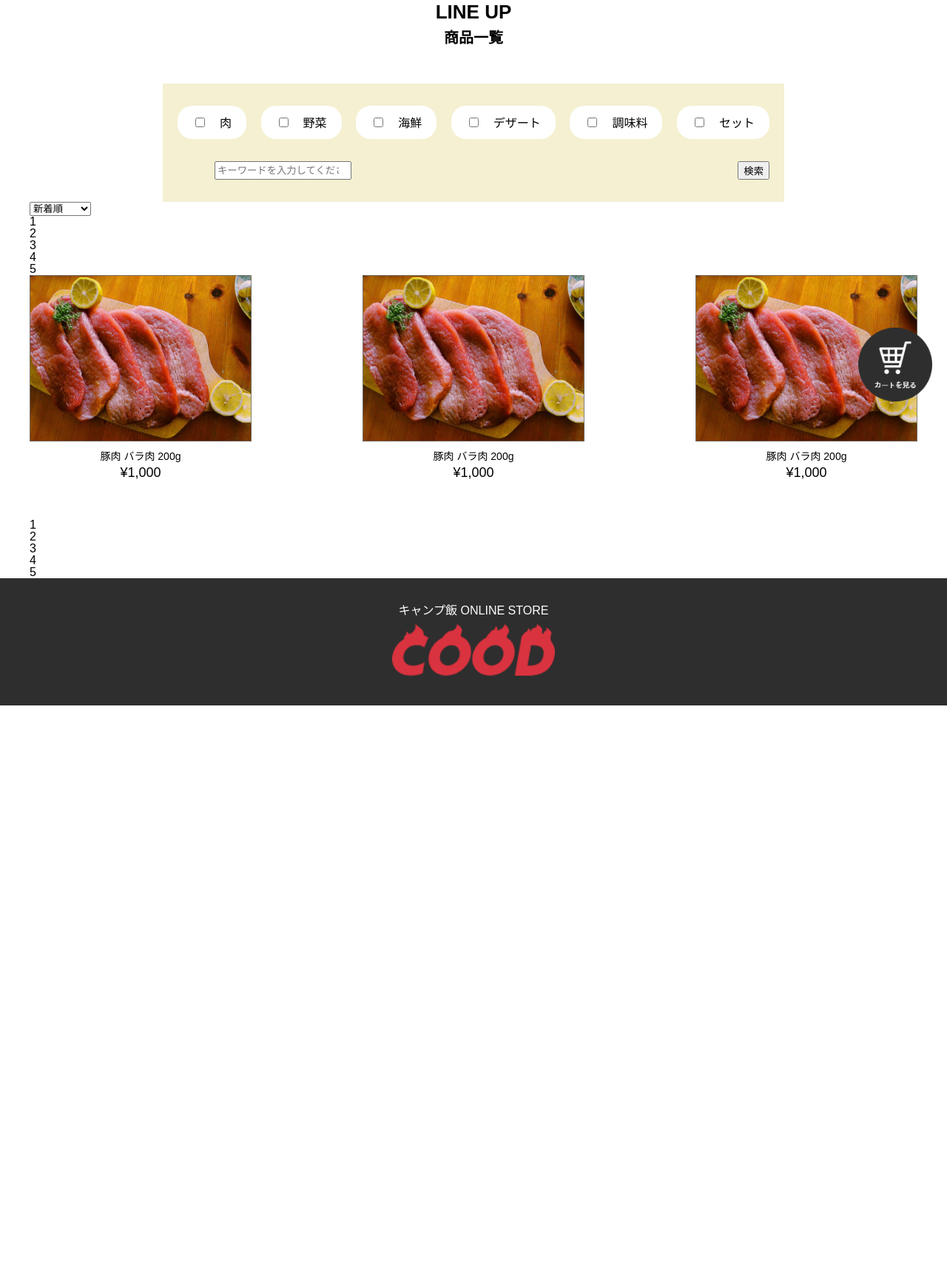
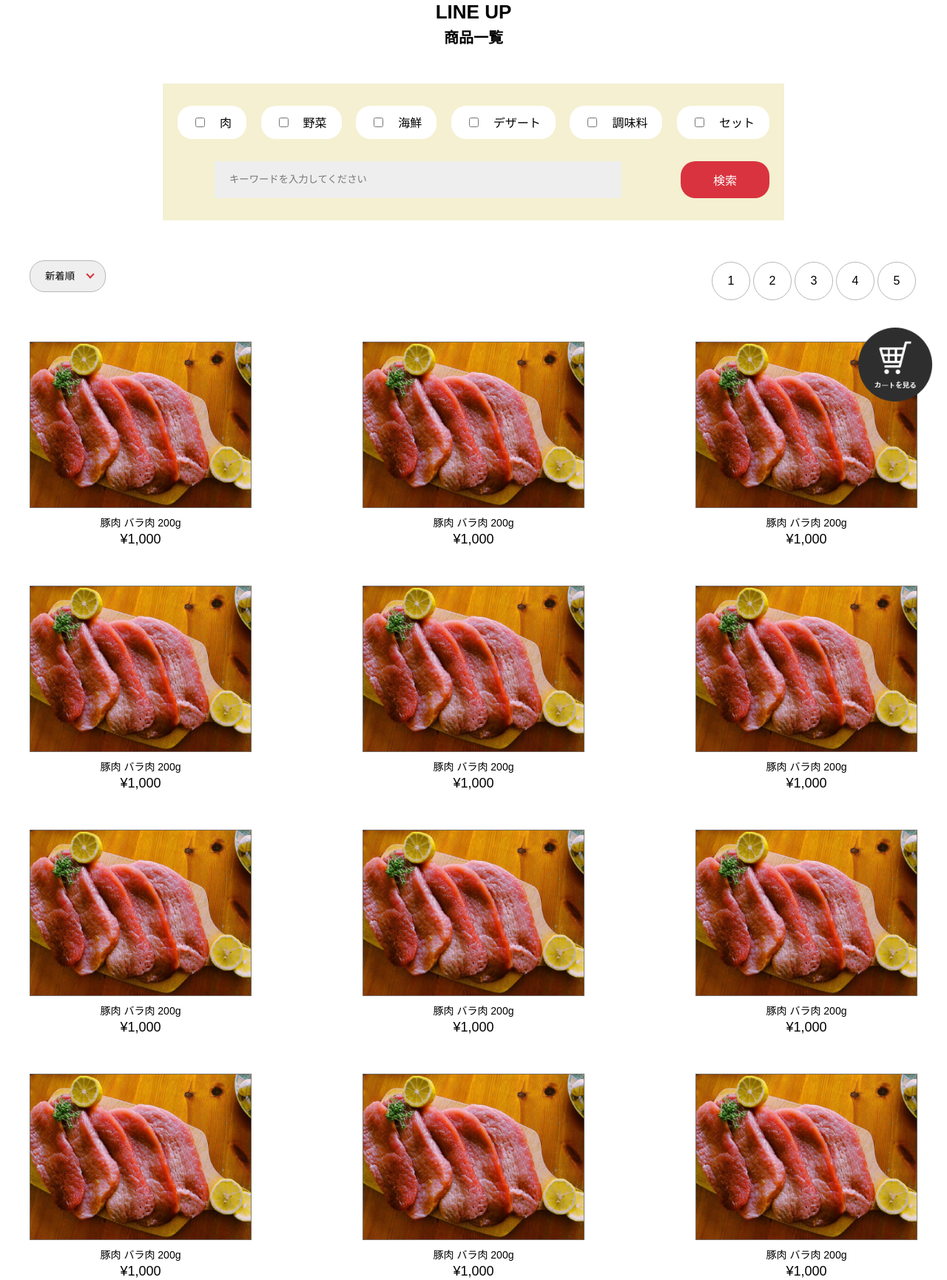
Before and after one commit to pompomdayo/iw27, a plain HTML site: page item_list.html in a window 1280 px wide. Shown: the part 234-1965 px from the top of the page at 74% size. Before the commit the page ends 1188 px from the top, so only its background shows below. Drawn offline with Linux system fonts and the light colour scheme.

Commit message:
[add] item_list.html

```diff
--- a/css/item_list.css
+++ b/css/item_list.css
@@ -48,3 +48,72 @@
     display: flex;
     justify-content: space-between;
 }
+.search_text_box {
+    width: 550px;
+    padding: 12px 20px;
+    background-color: #EEEEEE;
+    border: none;
+}
+.search_text_button {
+    width: 120px;
+    padding: 13px 20px;
+    color: white;
+    font-size: 1rem;
+    background-color: #D9333F;
+    border: none;
+    border-radius: 20px;
+    transition: 0.2s;
+}
+.search_text_button:hover {
+    background-color: #ffffff;
+    color: #D9333F;
+    cursor: pointer;
+}
+
+/* ソート */
+.sort {
+    display: flex;
+    justify-content: space-between;
+    margin-top: 54px;
+}
+select {
+    -webkit-appearance: none;
+    appearance: none; /* デフォルトの矢印を非表示 */
+}
+select::-ms-expand {
+    display: none; /* デフォルトの矢印を非表示(IE用) */
+}
+.sort_table {
+    border: 1px solid #B8B8B8;
+    border-radius: 20px;
+    padding: 13px 20px;
+}
+.sort_container {
+    position: relative;
+    width: 100px;
+  }
+.sort_container::before {
+    border-bottom: 2px solid #D9333F;
+    border-right: 2px solid #D9333F;
+    transform: rotate(45deg);
+    content: "";
+    position: absolute;
+    right: 14px;
+    top: 35%;
+    width: 6px;
+    height: 6px;
+}
+.pagenation {
+    display: flex;
+    margin-bottom: 54px;
+}
+.pagenation li {
+    display: flex;
+    justify-content: center;
+    align-items: center;
+    width: 50px;
+    height: 50px;
+    margin: 2px;
+    border: 1px solid #B8B8B8;
+    border-radius: 50px;
+}
--- a/item_list.html
+++ b/item_list.html
@@ -76,21 +76,23 @@
                     <label class="seatch_words"><input type="checkbox" name="" value="" >セット</label>
                 </p>
                 <div class="search_text">
-                    <input type="search" placeholder="キーワードを入力してください">
-                    <input type="submit" value="検索">
+                    <input class="search_text_box" type="search" placeholder="キーワードを入力してください">
+                    <input class="search_text_button" type="submit" value="検索">
                 </div>
             </form>
         </div>
 
         <div class="sort">
             <form action="" method="post">
-                <select size="1" name="sample">
+                <div class="sort_container">
+                    <select class="sort_table"  size="1" name="sample">
                         <option value="sample">新着順</option>
                         <option value="sample">人気順</option>
                         <option value="sample">サンプル3</option>
                         <option value="sample">サンプル4</option>
                         <option value="sample">サンプル5</option>
                     </select>
+                </div>
             </form>
 
             <ul class="pagenation">
@@ -103,6 +105,75 @@
         </div>
 
         <main class="list">
+            <div class="list-table">
+                <a href="">
+                    <div class="list-item">
+                        <img src="images/item.png" alt="">
+                        <p class="list-item-name">豚肉 バラ肉 200g</p>
+                        <p class="list-item-price">¥1,000</p>
+                    </div>
+                </a>
+                <a href="">
+                    <div class="list-item">
+                        <img src="images/item.png" alt="">
+                        <p class="list-item-name">豚肉 バラ肉 200g</p>
+                        <p class="list-item-price">¥1,000</p>
+                    </div>
+                </a>
+                <a href="">
+                    <div class="list-item">
+                        <img src="images/item.png" alt="">
+                        <p class="list-item-name">豚肉 バラ肉 200g</p>
+                        <p class="list-item-price">¥1,000</p>
+                    </div>
+                </a>
+            </div>
+            <div class="list-table">
+                <a href="">
+                    <div class="list-item">
+                        <img src="images/item.png" alt="">
+                        <p class="list-item-name">豚肉 バラ肉 200g</p>
+                        <p class="list-item-price">¥1,000</p>
+                    </div>
+                </a>
+                <a href="">
+                    <div class="list-item">
+                        <img src="images/item.png" alt="">
+                        <p class="list-item-name">豚肉 バラ肉 200g</p>
+                        <p class="list-item-price">¥1,000</p>
+                    </div>
+                </a>
+                <a href="">
+                    <div class="list-item">
+                        <img src="images/item.png" alt="">
+                        <p class="list-item-name">豚肉 バラ肉 200g</p>
+                        <p class="list-item-price">¥1,000</p>
+                    </div>
+                </a>
+            </div>
+            <div class="list-table">
+                <a href="">
+                    <div class="list-item">
+                        <img src="images/item.png" alt="">
+                        <p class="list-item-name">豚肉 バラ肉 200g</p>
+                        <p class="list-item-price">¥1,000</p>
+                    </div>
+                </a>
+                <a href="">
+                    <div class="list-item">
+                        <img src="images/item.png" alt="">
+                        <p class="list-item-name">豚肉 バラ肉 200g</p>
+                        <p class="list-item-price">¥1,000</p>
+                    </div>
+                </a>
+                <a href="">
+                    <div class="list-item">
+                        <img src="images/item.png" alt="">
+                        <p class="list-item-name">豚肉 バラ肉 200g</p>
+                        <p class="list-item-price">¥1,000</p>
+                    </div>
+                </a>
+            </div>
             <div class="list-table">
                 <a href="">
                     <div class="list-item">
```
Lines whose indentation alone changed are shown as unchanged.
